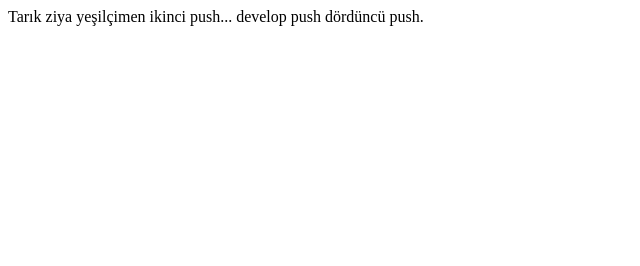
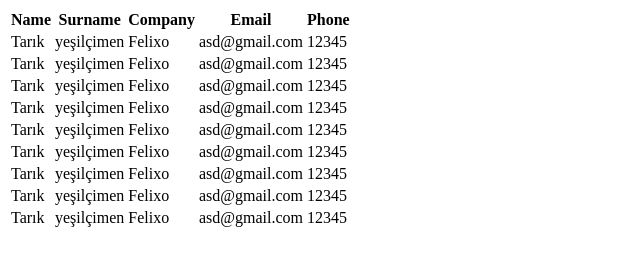
Before and after one commit to EnisSaitERKEN/fta25A, a plain HTML site: page tarik.html in a window 1280 px wide. Shown: the whole page, without its empty margins (0-640 px from the left). Drawn offline with Linux system fonts and the light colour scheme.

Commit message:
tarik.html
table

```diff
--- a/tarik.html
+++ b/tarik.html
@@ -1,3 +1,87 @@
-Tarık ziya yeşilçimen ikinci push...
-develop push
-dördüncü push.
+<!DOCTYPE html>
+<html lang="en">
+<head>
+    <meta charset="UTF-8">
+    <meta http-equiv="X-UA-Compatible" content="IE=edge">
+    <meta name="viewport" content="width=device-width, initial-scale=1.0">
+    <title>Document</title>
+</head>
+<body>
+    <div>
+        <table>
+            <thead>
+            <tr>
+                <th>Name</th>
+                <th>Surname</th>
+                <th>Company</th>
+                <th>Email</th>
+                <th>Phone</th>
+            </tr>
+        </thead>
+            <tr>
+                <td>Tarık</td>
+                <td>yeşilçimen</td>
+                <td>Felixo</td>
+                <td>asd@gmail.com</td>
+                <td>12345</td>
+            </tr>
+            <tr>
+                <td>Tarık</td>
+                <td>yeşilçimen</td>
+                <td>Felixo</td>
+                <td>asd@gmail.com</td>
+                <td>12345</td>
+            </tr>
+            <tr>
+                <td>Tarık</td>
+                <td>yeşilçimen</td>
+                <td>Felixo</td>
+                <td>asd@gmail.com</td>
+                <td>12345</td>
+            </tr>
+            <tr>
+                <td>Tarık</td>
+                <td>yeşilçimen</td>
+                <td>Felixo</td>
+                <td>asd@gmail.com</td>
+                <td>12345</td>
+            </tr>
+            <tr>
+                <td>Tarık</td>
+                <td>yeşilçimen</td>
+                <td>Felixo</td>
+                <td>asd@gmail.com</td>
+                <td>12345</td>
+            </tr>
+            <tr>
+                <td>Tarık</td>
+                <td>yeşilçimen</td>
+                <td>Felixo</td>
+                <td>asd@gmail.com</td>
+                <td>12345</td>
+            </tr>
+            <tr>
+                <td>Tarık</td>
+                <td>yeşilçimen</td>
+                <td>Felixo</td>
+                <td>asd@gmail.com</td>
+                <td>12345</td>
+            </tr>
+            <tr>
+                <td>Tarık</td>
+                <td>yeşilçimen</td>
+                <td>Felixo</td>
+                <td>asd@gmail.com</td>
+                <td>12345</td>
+            </tr>
+            <tr>
+                <td>Tarık</td>
+                <td>yeşilçimen</td>
+                <td>Felixo</td>
+                <td>asd@gmail.com</td>
+                <td>12345</td>
+            </tr>
+        </table>
+    </div>
+</body>
+</html>
```
